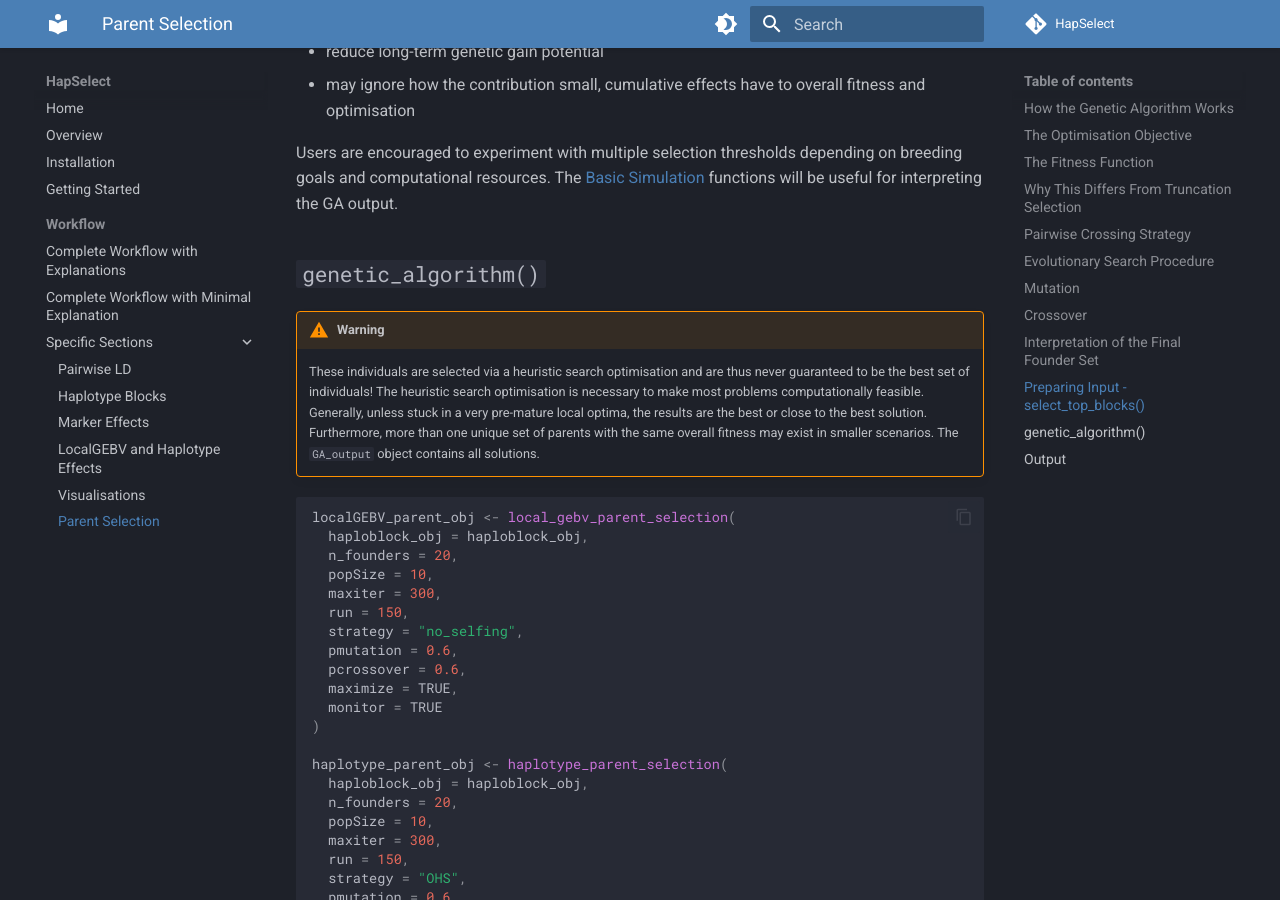
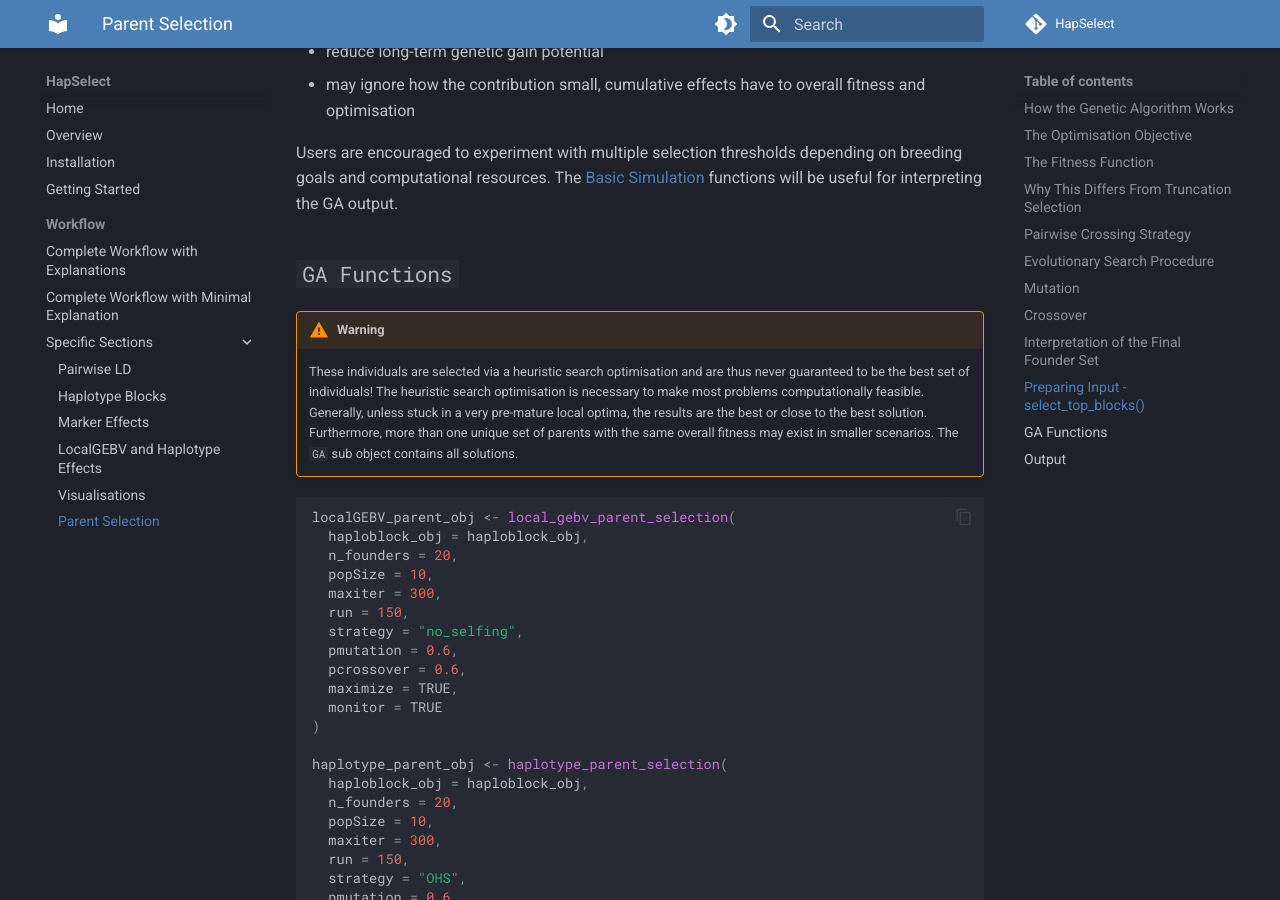
Before and after one commit to wrshf7/HapSelect-Docs, an MkDocs documentation site: the page built from docs/workflow/parent-selection.md, in a window 1280 px wide and 900 px high, scrolled down 9228 px. Built offline with MkDocs 1.6.1 and Material for MkDocs 9.7.7, drawn with Linux system fonts in a browser that asks for light colours; comment, search, counter and statistics services are not loaded.

Commit message:
Update parent-selection.md

````diff
--- a/docs/workflow/parent-selection.md
+++ b/docs/workflow/parent-selection.md
@@ -269,10 +269,10 @@ However, retaining too few blocks may:
 Users are encouraged to experiment with multiple selection thresholds depending on breeding goals and computational resources. The [Basic Simulation](basic-simulation.md) functions will be useful for interpreting the GA output.
 
 
-## `genetic_algorithm()`
+## `GA Functions`
 
 !!! warning
-    These individuals are selected via a heuristic search optimisation and are thus never guaranteed to be the best set of individuals! The heuristic search optimisation is necessary to make most problems computationally feasible. Generally, unless stuck in a very pre-mature local optima, the results are the best or close to the best solution. Furthermore, more than one unique set of parents with the same overall fitness may exist in smaller scenarios. The `GA_output` object contains all solutions.
+    These individuals are selected via a heuristic search optimisation and are thus never guaranteed to be the best set of individuals! The heuristic search optimisation is necessary to make most problems computationally feasible. Generally, unless stuck in a very pre-mature local optima, the results are the best or close to the best solution. Furthermore, more than one unique set of parents with the same overall fitness may exist in smaller scenarios. The `GA` sub object contains all solutions.
 
 
 ```r
````
